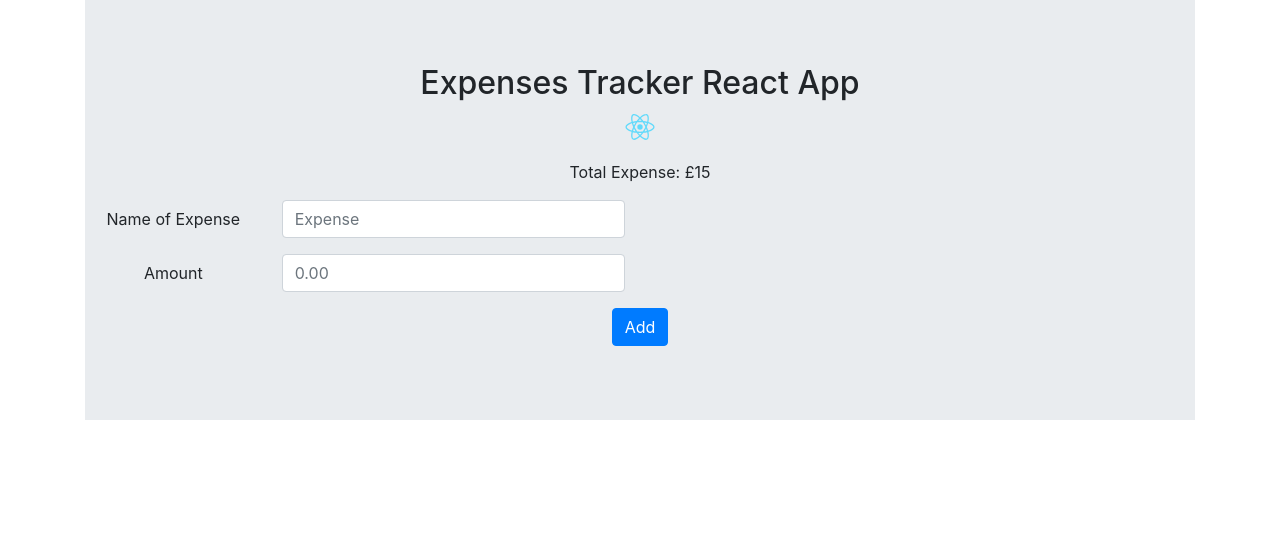
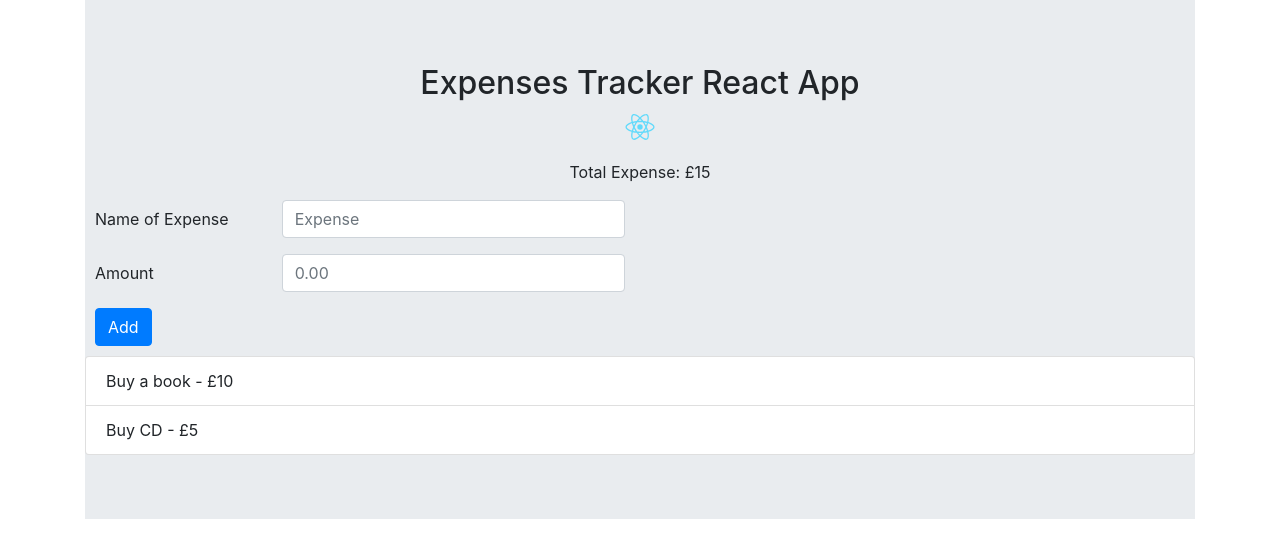
Before and after one commit to mattybwoy/Expense-Tracker, a React (Create React App) app: page / in a window 1280 px wide. Shown: the top 558 px of the page. Built offline with nearby package versions, Linux system fonts and the light colour scheme.

Commit message:
Added list file, used to display array items along with prices

```diff
--- /dev/null
+++ b/src/List.js
@@ -0,0 +1,16 @@
+import React from 'react'
+import { ListGroup, ListGroupItem } from 'reactstrap'
+
+const List = ({ expenses }) => (
+  <div>
+    <ListGroup>
+      {expenses.map(item => (
+        <ListGroupItem key={item.id}>
+          {item.name} - £{item.amount}
+        </ListGroupItem>
+      ))}
+    </ListGroup>
+  </div>
+)
+
+export default List
--- a/src/Tracker.js
+++ b/src/Tracker.js
@@ -3,19 +3,20 @@
 import logo from './logo.svg'
 import { Button, Container } from 'reactstrap'
 import Form from './components/Form'
+import List from './List'
 
 const EXPENSE = [
-  {id: 1, name: "buy a book", amount: 10},
-  {id: 2, name: "buy cd", amount: 5}
+  {id: 1, name: "Buy a book", amount: 10},
+  {id: 2, name: "Buy CD", amount: 5}
 ]
 
 function Tracker() {
 const[expenses, setExpenses] = useState(EXPENSE)
 
 return (
-  <Container className='text-center'>
+  <Container>
     <Jumbotron fluid>
-      <h2 className= 'display-6'>
+      <h2 className= 'display-6' className = 'text-center'>
         Expenses Tracker React App
       <br></br>
         <img src={logo} style={{ width: 50, height: 50 }} alt='react-logo' />
@@ -42,7 +43,8 @@
                   </label> */
       }
       </div>
-      <Form / >
+      <Form />
+        <List expenses={expenses} />
     </Jumbotron>
   </Container>
 )
```
